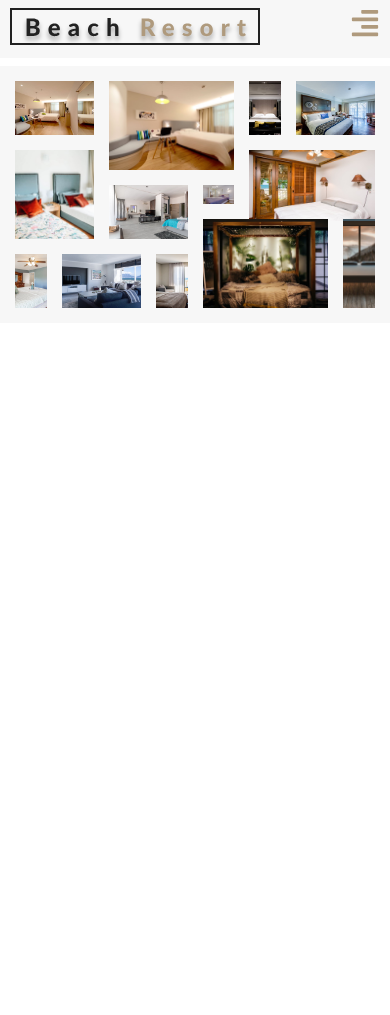
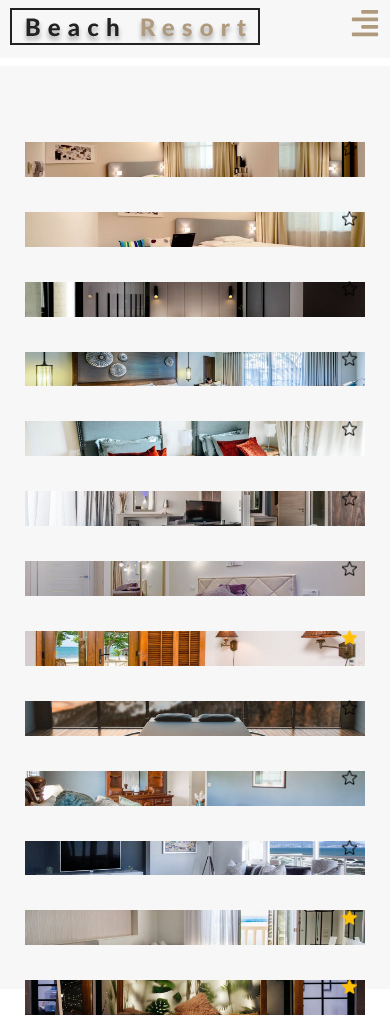
Before and after one commit to surtich/enunciado-examen, a React (Create React App) app: page /admin in a window 390 px wide. Before the commit the page ends 844 px from the top, so only its background shows below. Built offline with nearby package versions, Linux system fonts and the light colour scheme.

Commit message:
examen completado

```diff
--- a/src/components/FeaturedRooms.tsx
+++ b/src/components/FeaturedRooms.tsx
@@ -11,9 +11,10 @@ type FeaturedRoomsProps = {
 
 export default class FeaturedRooms extends Component<FeaturedRoomsProps> {
   render() {
+    let cont = 0;
     const { loading, rooms } = this.props;
-
     const Rooms = rooms.map(room => {
+      cont = cont++;
       return <Room key={room.id} room={room} />;
     });
 
--- a/src/pages/Admin.tsx
+++ b/src/pages/Admin.tsx
@@ -1,5 +1,7 @@
 import React, { useContext, useEffect, useState } from "react";
 import { LoginContext, RoomContext } from "../context";
+import star from "./../../src/images/star.png";
+import starblank from "./../../src/images/star_blank.png";
 
 const Admin = () => {
   const { isLogged } = useContext(LoginContext);
@@ -46,6 +48,11 @@ const Admin = () => {
               alt="Gallery 1"
               className="gallery__img"
             />
+            {room.featured ? (
+              <img src={star} className="star-icon" />
+            ) : (
+              <img src={starblank} className="star-icon" />
+            )}
           </figure>
         );
       })}
--- a/src/sass/components/_FeaturedRooms.scss
+++ b/src/sass/components/_FeaturedRooms.scss
@@ -3,18 +3,67 @@
 }
 
 .featured-rooms-center {
-  width: 80vw;
   margin: 0 auto;
-  display: grid;
-  grid-template-columns: repeat(auto-fit, minmax(270px, 1fr));
-  grid-row-gap: 2rem;
-  grid-column-gap: 40px;
+  display: flex;
+  flex: 0 0 70%;
+  flex-direction: row;
+  // display: grid;
+  // grid-template-columns: repeat(auto-fit, minmax(270px, 1fr));
+  // grid-row-gap: 2rem;
+  // grid-column-gap: 40px;
+  .room {
+    width: 25%;
+    height: 20vh;
+    display: flex;
+    position: relative;
+    flex-direction: column;
+
+    .room-img-container {
+      & img {
+        object-fit: cover;
+        height: 20vh;
+        object-position: center;
+      }
+    }
+    &:nth-child(2n) {
+      width: 50%;
+      position: relative;
+      z-index: 2;
+    }
+    &:nth-child(2n - 1):hover {
+      position: relative;
+      z-index: 5;
+
+      &:nth-child(2n) {
+        transform: translateX(-2rem);
+        position: relative;
+        z-index: 2;
+      }
+    }
+    &:nth-child(2n):hover {
+      position: relative;
+      z-index: 4;
+    }
+    &:nth-child(2n + 1):hover {
+      transform: scaleX(1.5);
+      z-index: 10;
+      // ~ .room {
+      //   position: relative;
+      //   z-index: 1;
+      //   margin-left: -2rem;
+      // }
+    }
+    .room-info {
+      display: flex;
+      flex-direction: column;
+    }
+  }
 }
 
 @media screen and (min-width: 776px) {
   .featured-rooms-center {
     width: 90vw;
-    grid-template-columns: repeat(auto-fit, minmax(330px, 1fr));
+    // grid-template-columns: repeat(auto-fit, minmax(330px, 1fr));
   }
 }
 
--- a/src/sass/components/_Gallery.scss
+++ b/src/sass/components/_Gallery.scss
@@ -32,9 +32,19 @@
   }
 
   &__item {
+    position: relative;
     display: grid;
     grid-template-columns: 1fr;
     justify-content: center;
+
+    .star-icon {
+      position: absolute;
+      top: 2%;
+      right: 2%;
+      height: 1.5rem;
+      width: 1.5rem;
+    }
+
     &--1 {
       grid-row: 1 / span 2;
       grid-column: 1 / span 2;
@@ -98,6 +108,79 @@
     &--13 {
       grid-row: 5 / span 3;
       grid-column: 5 / span 3;
+
+      @media screen and (max-width: 992px) {
+        width: 100vw !important;
+        .star-icon {
+          position: absolute;
+          top: 42.5% !important;
+          right: 2% !important;
+        }
+      }
+      @media screen and (max-width: 776px) {
+        width: 100%;
+        .star-icon {
+          position: absolute;
+          top: 57% !important;
+          right: 2.5% !important;
+        }
+      }
+      @media screen and (max-width: 500px) {
+        width: 100%;
+        .star-icon {
+          position: absolute;
+          top: 108.5% !important;
+          right: 5% !important;
+          height: 1.5rem;
+          width: 1.5rem;
+        }
+      }
+    }
+
+    @media screen and (max-width: 992px) {
+      display: flex;
+      height: 17vh;
+      flex-wrap: wrap;
+      width: 33.3%;
+      padding: 1%;
+
+      .star-icon {
+        position: absolute;
+        top: 40%;
+        right: 6%;
+        height: 1.5rem;
+        width: 1.5rem;
+      }
+    }
+    @media screen and (max-width: 776px) {
+      position: relative;
+      display: flex;
+      height: 12.2vh;
+      flex-wrap: wrap;
+      width: 50%;
+      padding: 1rem;
+
+      .star-icon {
+        position: absolute;
+        top: 57%;
+        right: 5%;
+        height: 1.5rem;
+        width: 1.5rem;
+      }
+    }
+    @media screen and (max-width: 500px) {
+      display: flex;
+      height: 6.5vh;
+      flex-wrap: wrap;
+      width: 100%;
+      padding: 1rem;
+
+      .star-icon {
+        position: absolute;
+        top: 110%;
+        height: 1.5rem;
+        width: 1.5rem;
+      }
     }
   }
 
@@ -107,6 +190,26 @@
     width: 100%;
     height: 100%;
     object-fit: cover;
+    object-position: center;
     display: block;
   }
+
+  @media screen and (max-width: 992px) {
+    display: flex;
+    flex-direction: row;
+    flex-wrap: wrap;
+    width: 100vw;
+  }
+  @media screen and (max-width: 776px) {
+    display: flex;
+    flex-direction: row;
+    flex-wrap: wrap;
+    width: 100vw;
+  }
+  @media screen and (max-width: 500px) {
+    display: flex;
+    flex-direction: row;
+    flex-wrap: wrap;
+    width: 100vw;
+  }
 }
```
